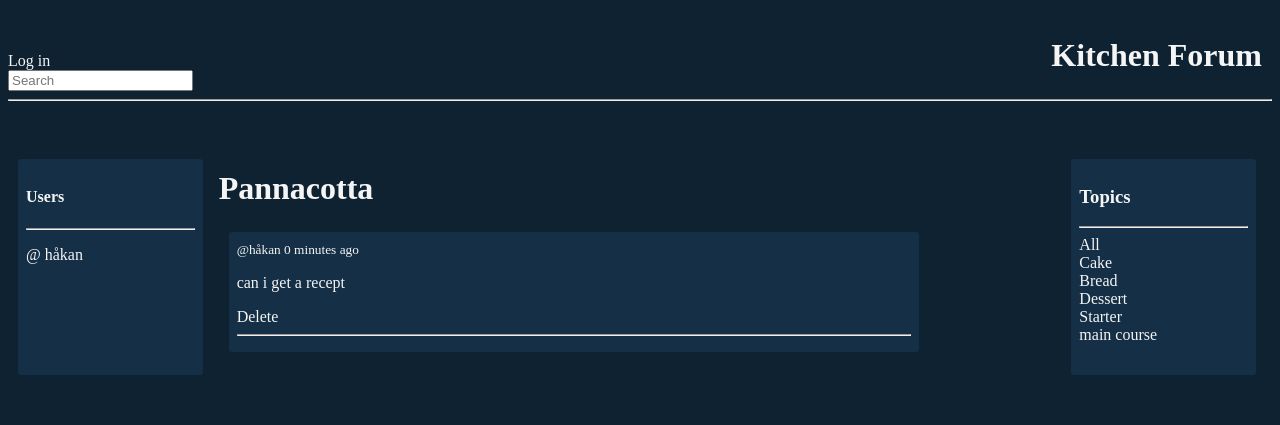
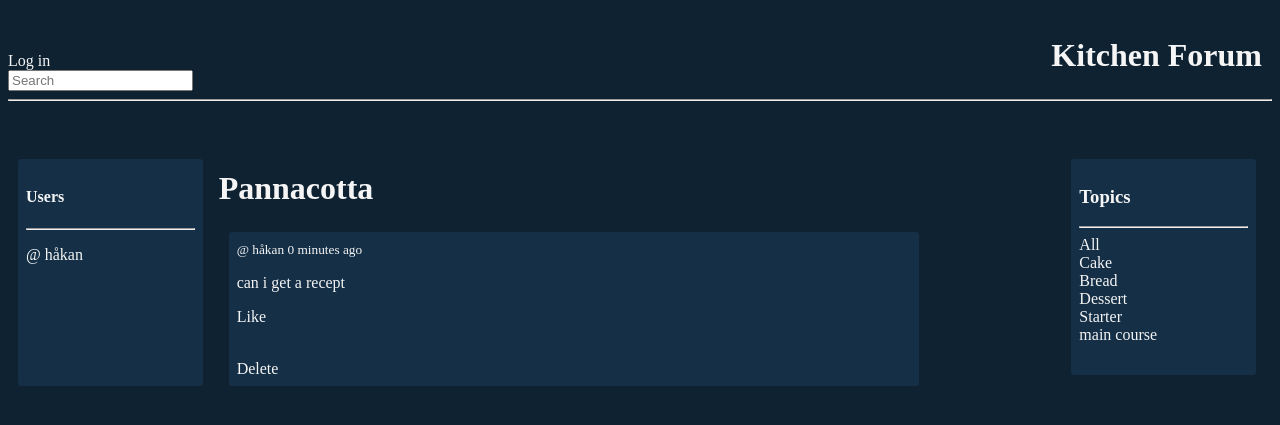
Before and after one commit to 5undel/Kitchen-Forum, a Django app: page /room/6/ in a window 1280 px wide. Shown: the top 425 px of the page. Run offline with Django 3.2, Linux system fonts and the light colour scheme; data comes from the database, SQL or seed files in the repository.

Commit message:
Add like btn

```diff
--- a/base/templates/base/home.html
+++ b/base/templates/base/home.html
@@ -40,6 +40,7 @@
                         <br>
                         <a href="{% url 'update-room' room.id %}">Edit</a>
                         <a href="{% url 'delete-room' room.id %}">Delete</a>
+                        <br>
                 </div>
             </div>
         {% endfor %}
--- a/base/templates/base/room.html
+++ b/base/templates/base/room.html
@@ -20,10 +20,15 @@
         <div class="comment-container">
             {% for message in roommessages %}
             <div class="feed-wrapper">
-                <small><a href="{% url 'user-page' message.user.id %}">@{{message.user}}</a>  {{message.created|timesince}} ago</small>
+                <small><a href="{% url 'user-page' message.user.id %}">@ {{message.user}}</a>  {{message.created|timesince}} ago</small>
                 <p>{{ message.body }}</p>
-                <a href="{% url 'delete-message' message.id %}">Delete</a>
-                <hr>
+                <div class="btn-like">
+                    <a href="#"><p>Like</p></a>
+                </div>
+                <br>
+                <a class="delet-btn" href="{% url 'delete-message' message.id %}">Delete</a>
+
+
             </div>
             {% endfor %}
         </div>
```
